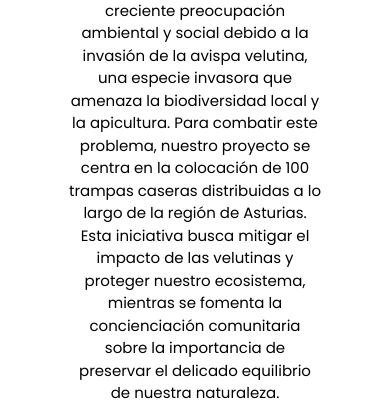
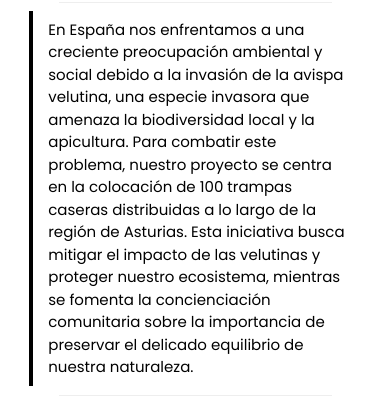
Before and after one commit to UO266575/UAW, a plain HTML site: page velutinas.html in a window 390 px wide. Shown: the part 174-576 px from the top of the page. Drawn offline with nearby package versions, Linux system fonts and the light colour scheme.

Commit message:
Adding quote style

```diff
--- a/style/style.css
+++ b/style/style.css
@@ -35,3 +35,7 @@ html {
 p {
   text-align: center;
 }
+
+h1 {
+  font-size: 3.5em;
+}
--- a/style/velutinas.css
+++ b/style/velutinas.css
@@ -15,10 +15,15 @@ h1 {
     text-align: center;
 }
 
-p {
+.quote {
+    text-align: justify;
+    border-left: 4px solid black;
+    /* background-color: #6CD77C; */
+    padding: 0.5em 0.5em 0.5em 1em;
     width: 65%;
     margin: auto;
-    margin-bottom: 2vh;
+    margin-top: 1vh;
+    margin-bottom: 1vh;
 }
 
 hr {
@@ -36,4 +41,13 @@ hr {
     #map {
         width: 100%;
     }
+
+    .w3-border {
+        width: 90%;
+    }
+
+    .quote {
+        text-align: left;
+        width: 85%;
+    }
 }
--- a/velutinas.html
+++ b/velutinas.html
@@ -20,7 +20,7 @@
             <a href="index.html">Inicio</a>
             <a href="velutinas.html">Proyectos</a>
             <a href="#">¿Qué hacemos?</a>
-            <a href="#">Contact</a>
+            <a href="#">Contacto</a>
         </div>
         <a href="javascript:void(0);" class="icon" onclick="myFunction()">
             <i class="fa fa-bars"></i>
@@ -30,7 +30,8 @@
 
 <main>
     <h1>Velutinas</h1>
-    <p>En España, enfrentamos una creciente preocupación ambiental y social debido a la invasión de la avispa velutina, una especie invasora que amenaza la biodiversidad local y la apicultura. Para combatir este problema, nuestro proyecto se centra en la colocación de 100 trampas caseras distribuidas a lo largo de la región de Asturias. Esta iniciativa busca mitigar el impacto de las velutinas y proteger nuestro ecosistema, mientras se fomenta la concienciación comunitaria sobre la importancia de preservar el delicado equilibrio de nuestra naturaleza.</p>
+    <hr>
+    <p class="quote">En España nos enfrentamos a una creciente preocupación ambiental y social debido a la invasión de la avispa velutina, una especie invasora que amenaza la biodiversidad local y la apicultura. Para combatir este problema, nuestro proyecto se centra en la colocación de 100 trampas caseras distribuidas a lo largo de la región de Asturias. Esta iniciativa busca mitigar el impacto de las velutinas y proteger nuestro ecosistema, mientras se fomenta la concienciación comunitaria sobre la importancia de preservar el delicado equilibrio de nuestra naturaleza.</p>
     <hr>
     <script src="https://unpkg.com/leaflet/dist/leaflet.js"></script>
     <div class="map-container">
@@ -74,7 +75,7 @@
         }
     }
 
-    var progressInterval = setInterval(increaseProgress, 10);
+    var progressInterval = setInterval(increaseProgress, 30);
 });
 
     function myFunction() {
```
Also changed, not shown: index.html (+1 -1 lines). Lines whose indentation alone changed are shown as unchanged.
